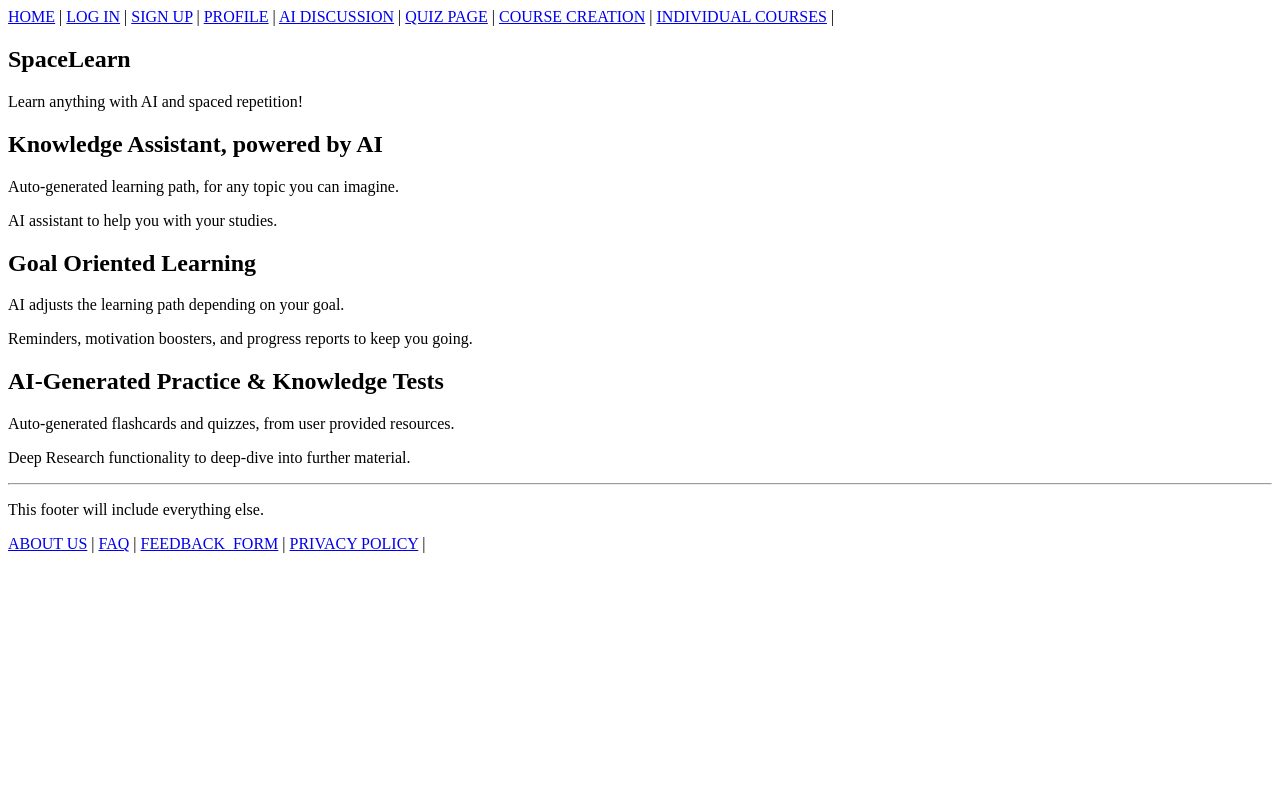
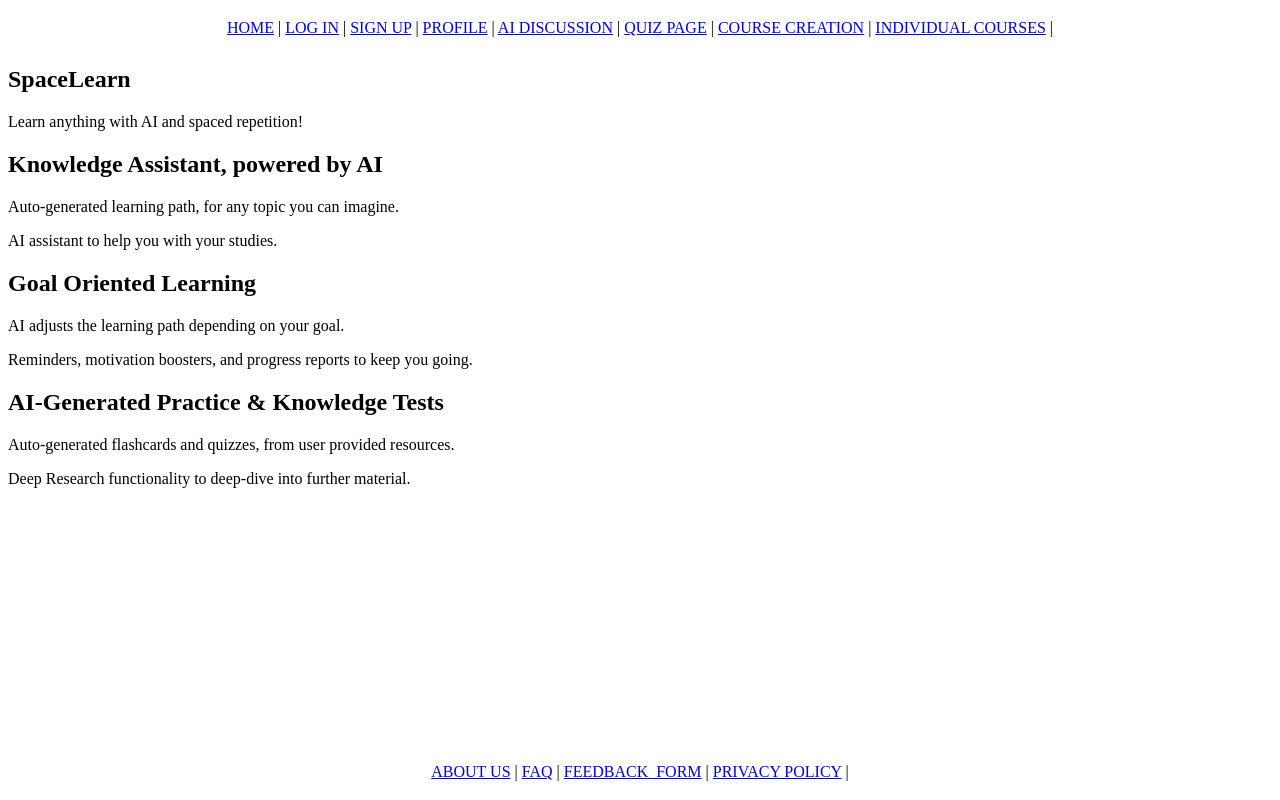
Before and after one commit to The-Stef/Dragon, a plain HTML site: page index.html in a window 1280 px wide. Drawn offline with Linux system fonts and the light colour scheme.

Commit message:
Added some basic CSS to the navigation bars

```diff
--- a/index.html
+++ b/index.html
@@ -5,8 +5,8 @@
     <meta name="viewport" content="width=device-width, initial-scale=1.0">
     <title>SpaceLearn - Homepage</title>
 </head>
-<body>
-    <header>
+<body class="body">
+    <header class="header">
         <nav>
             <!-- Navigation Bar -->
             <!-- Currently contains all of the links to access. -->
@@ -52,10 +52,8 @@
             <p>Deep Research functionality to deep-dive into further material.</p>
         </section>
     </main>
-    <hr>
-    <footer>
+    <footer class="footer">
         <!-- Footer for easy access to information. -->
-        <p>This footer will include everything else.</p>
         <nav>
             <a href="info_pages/about_us.html">ABOUT US</a> |
             <a href="info_pages/faq.html">FAQ</a> |
@@ -65,3 +63,32 @@
     </footer>
 </body>
 </html>
+
+<style>
+    .header, .footer {
+        position: fixed;
+        height: 7%;
+        left: 0;
+        width: 100%;
+        background-color: white;
+        color: black;
+
+        /* Flexbox, so the text is centered horizontally & vertically */
+        display: flex;
+        justify-content: center;
+        align-items: center;
+        text-align: center;
+    }
+
+    .header {
+        top: 0;
+    }
+
+    .footer {
+        bottom: 0;
+    }
+
+    .body {
+        padding-top: 3%;
+    }
+</style>
```
